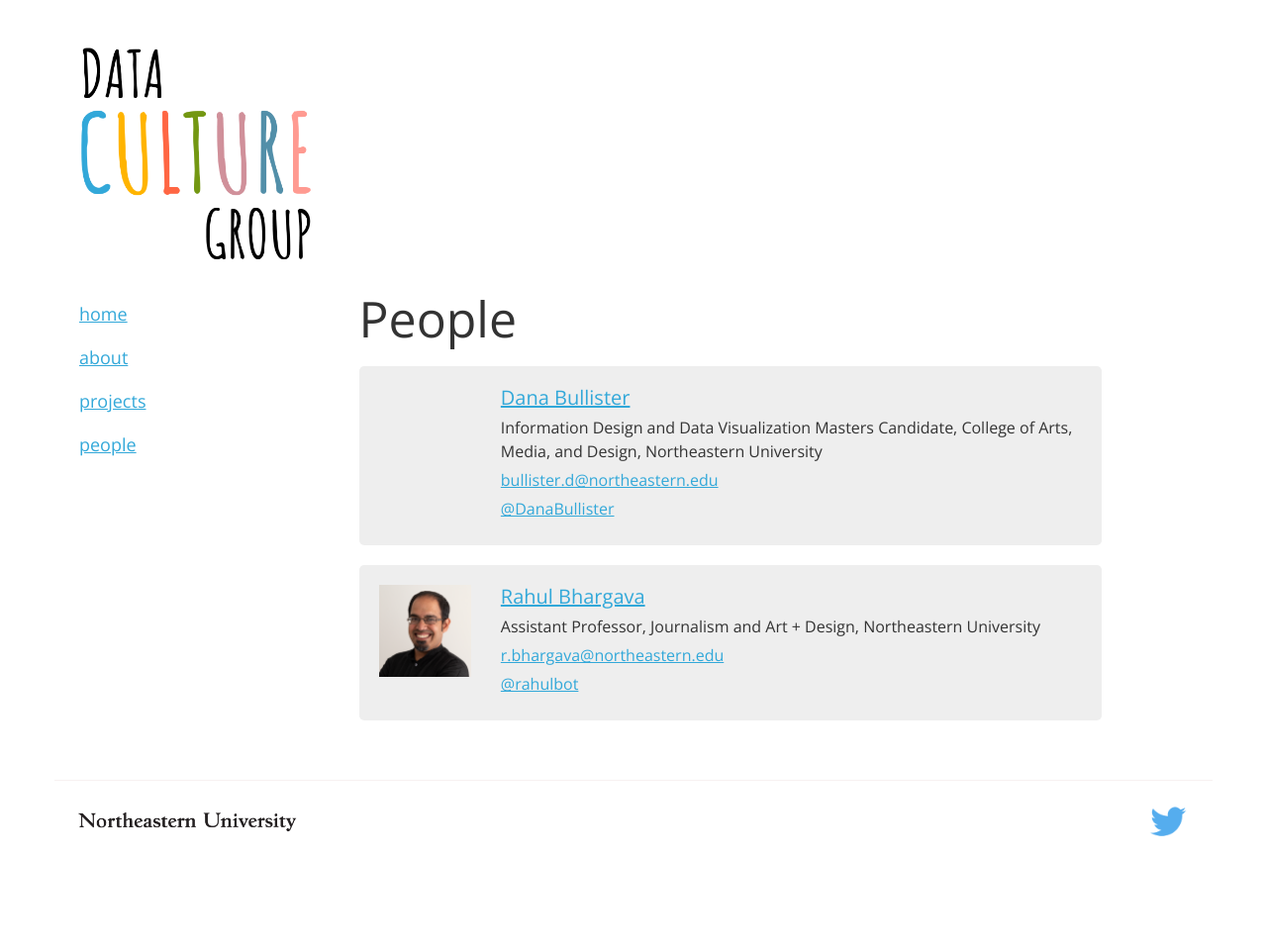
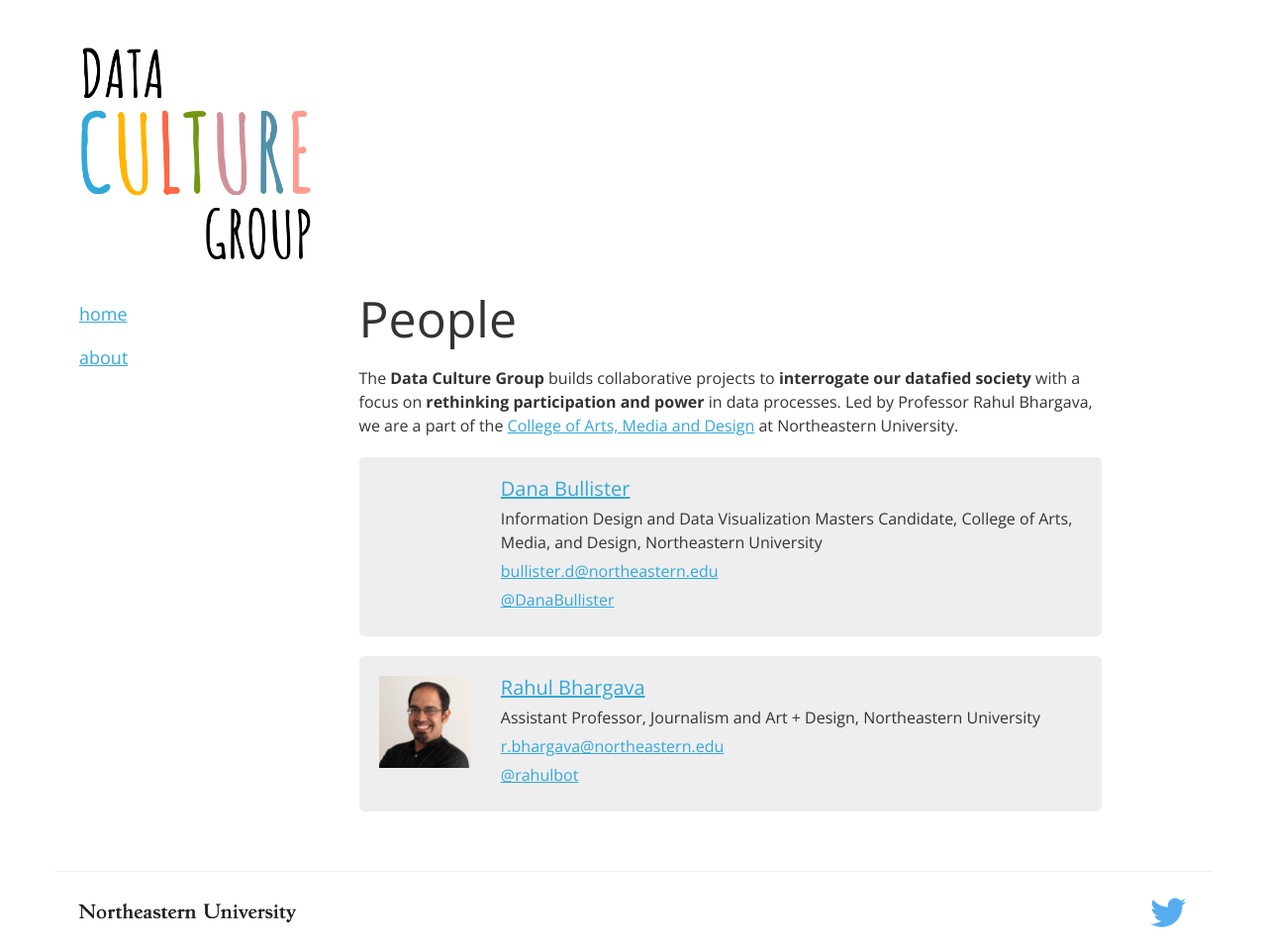
Before and after one commit to dataculturegroup/data-culture-group-website, a Jekyll site: the page built from people.html, in a window 1280 px wide. Shown: the whole page at 99% size. Built offline with Jekyll 4.4.1, drawn with Linux system fonts in a browser that asks for light colours; before the commit the page ends 900 px from its top, so only the background shows below that.

Commit message:
turn off people page

```diff
--- a/_config.yml
+++ b/_config.yml
@@ -24,10 +24,6 @@
 urls:
     - text: About
       url: /about/
-    - text: Projects
-      url: /projects/
-    - text: People
-      url: /people/
 
 url: "https://dataculturegroup.org"
 baseurl: ""
--- a/people.html
+++ b/people.html
@@ -4,6 +4,13 @@
 ---
 <h1>People</h1>
 
+<p>
+  The <b>Data Culture Group</b> builds collaborative projects to  <b>interrogate our datafied society</b> with a focus on
+  <b>rethinking participation and power</b> in data processes.
+  Led by Professor Rahul Bhargava, we are a part of the
+  <a href="http://camd.northeastern.edu">College of Arts, Media and Design</a> at Northeastern University.
+</p>
+
 {% for author in site.authors %}
   {% include author_bio.html %}
 {% endfor %}
```
